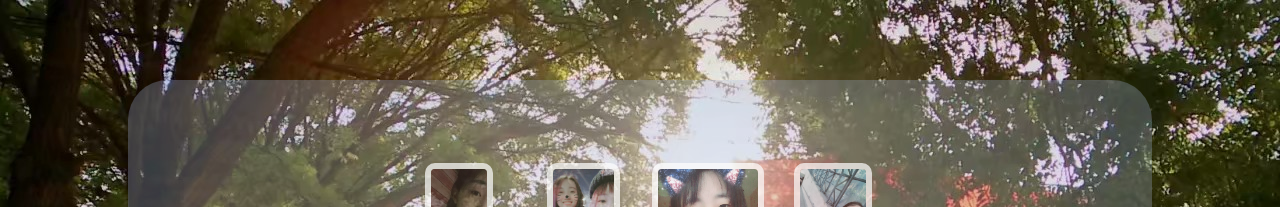
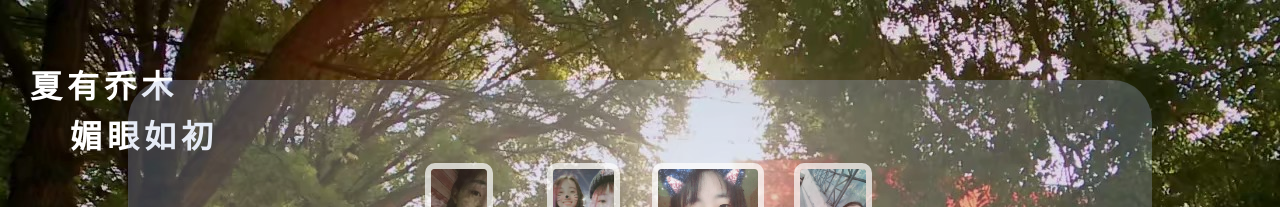
Before and after one commit to hsdboy/angel, a plain HTML site: page index.html in a window 1280 px wide. Shown: the top 207 px of the page. Drawn offline with Linux system fonts and the light colour scheme.

Commit message:
add text

```diff
--- a/index.html
+++ b/index.html
@@ -6,6 +6,22 @@
 <style type="text/css">
 html {overflow: hidden;}
 body {position: absolute;margin: 0px;padding: 0px;background-image:url(img/back.jpg);width: 100%;	height: 100%;}
+#text1{
+	position: absolute;
+	top: 40px;
+	left:30px;
+	color:#fff;
+	letter-spacing: 5px;
+	font-style: normal;
+}
+#text2{
+	position: absolute;
+	top: 90px;
+	left:70px;
+	color:#fff;
+	letter-spacing: 5px;
+	font-style: normal;
+}
 #screen {position: absolute;left: 10%;top: 10%;	width: 80%;	height: 80%;background: #aabbdd4a;
 border-radius: 40px;}
 #screen img {position: absolute;cursor: pointer;visibility: hidden;	width: 0px;height: 0px;
@@ -252,6 +268,10 @@ document.onmousemove = function(e)
 </head>
 <body>
 <!-- 代码部分begin -->
+<div>
+	<h1 id="text1">夏有乔木</h1>
+	<h1 id="text2">	媚眼如初</h1>
+</div>
 <div id="screen"></div>
 <div id="bankImages">
 	<img alt="" src="img/img1.jpg">
```
